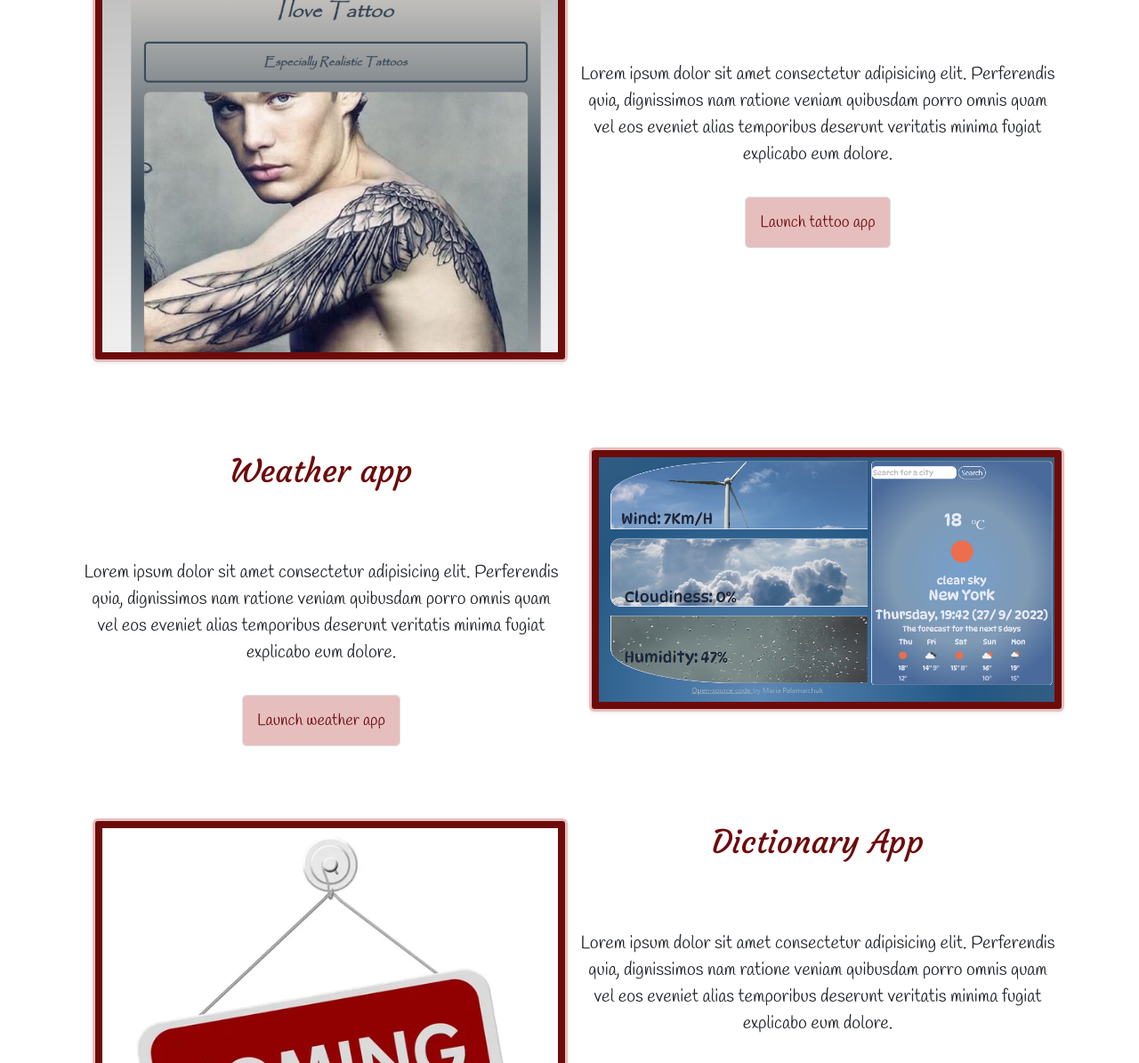
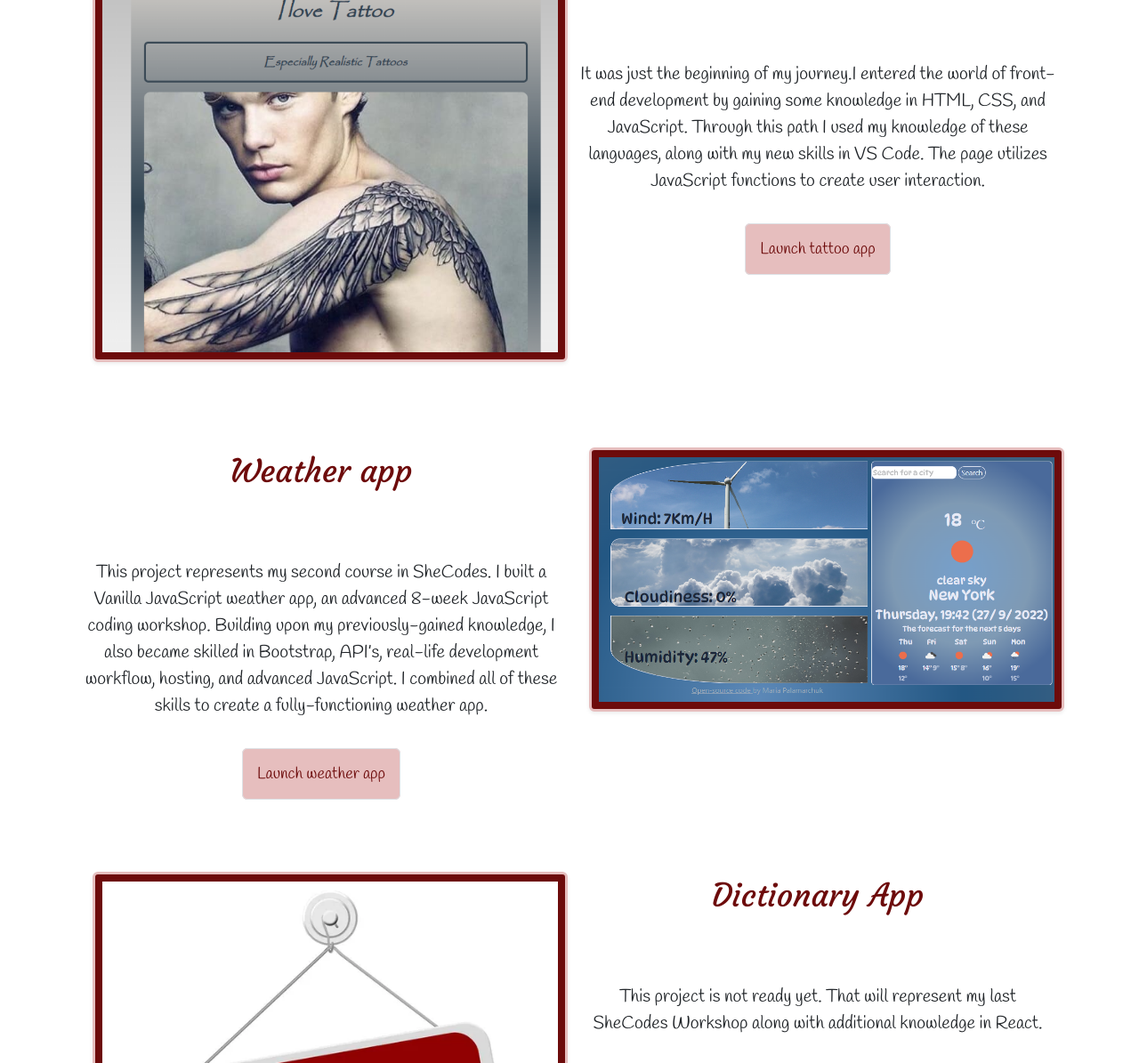
Before and after one commit to MariaPalamarchuk/Portfolio-project, a plain HTML site: page index.html in a window 1280 px wide. Shown: the part 623-1818 px from the top of the page at 89% size. Drawn offline with nearby package versions, Linux system fonts and the light colour scheme.

Commit message:
added a real info

```diff
--- a/index.html
+++ b/index.html
@@ -83,10 +83,7 @@
           <div class="heading mb-5 mt-5">Tattoo app</div>
           <br />
            <div class="text">
-          Lorem ipsum dolor sit amet consectetur adipisicing elit. Perferendis
-          quia, dignissimos nam ratione veniam quibusdam porro omnis quam vel
-          eos eveniet alias temporibus deserunt veritatis minima fugiat
-          explicabo eum dolore.
+          It was just the beginning of my journey.I entered the world of front-end development by gaining some knowledge in HTML, CSS, and JavaScript. Through this path I used my knowledge of these languages, along with my new skills in VS Code. The page utilizes JavaScript functions to create user interaction.
           </div>
           <div class="mb-5 mt-5">
             <a
@@ -105,10 +102,7 @@
           <div class="heading mb-5 mt-5">Weather app</div>
           <br />
           <div class="text">
-          Lorem ipsum dolor sit amet consectetur adipisicing elit. Perferendis
-          quia, dignissimos nam ratione veniam quibusdam porro omnis quam vel
-          eos eveniet alias temporibus deserunt veritatis minima fugiat
-          explicabo eum dolore.
+          This project represents my second course in SheCodes. I built a Vanilla JavaScript weather app, an advanced 8-week JavaScript coding workshop. Building upon my previously-gained knowledge, I also became skilled in Bootstrap, API’s, real-life development workflow, hosting, and advanced JavaScript. I combined all of these skills to create a fully-functioning weather app.
           </div>
           <div class="mb-5 mt-5">
             <a
@@ -142,10 +136,7 @@
           <div class="heading mb-5 mt-5">Dictionary App</div>
           <br />
            <div class="text">
-          Lorem ipsum dolor sit amet consectetur adipisicing elit. Perferendis
-          quia, dignissimos nam ratione veniam quibusdam porro omnis quam vel
-          eos eveniet alias temporibus deserunt veritatis minima fugiat
-          explicabo eum dolore.
+          This project is not ready yet. That will represent my last SheCodes Workshop along with additional knowledge in React.
           </div>
           <div class="mb-5 mt-5">
             <a
```
Also changed, not shown: about.html (+11 -4 lines).
